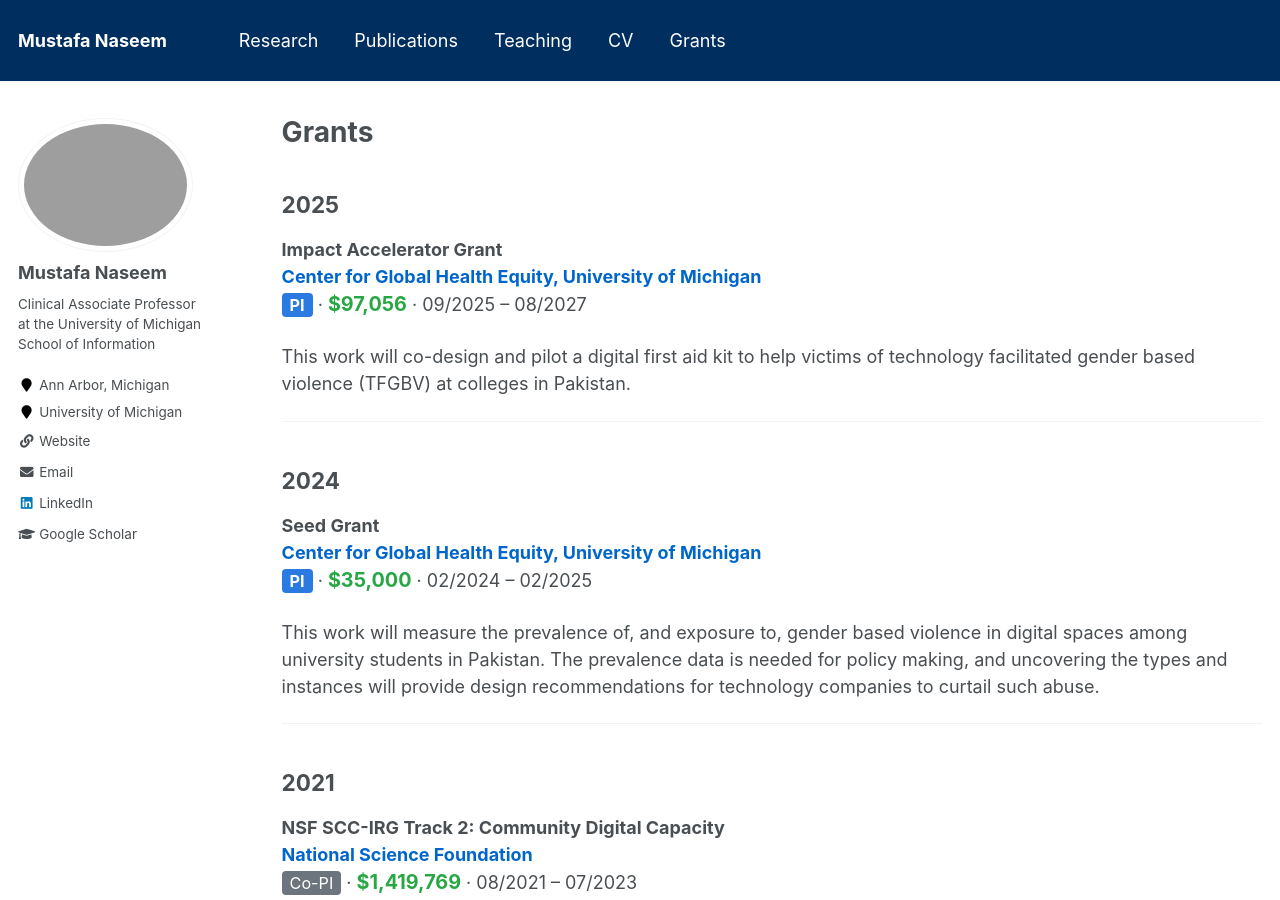
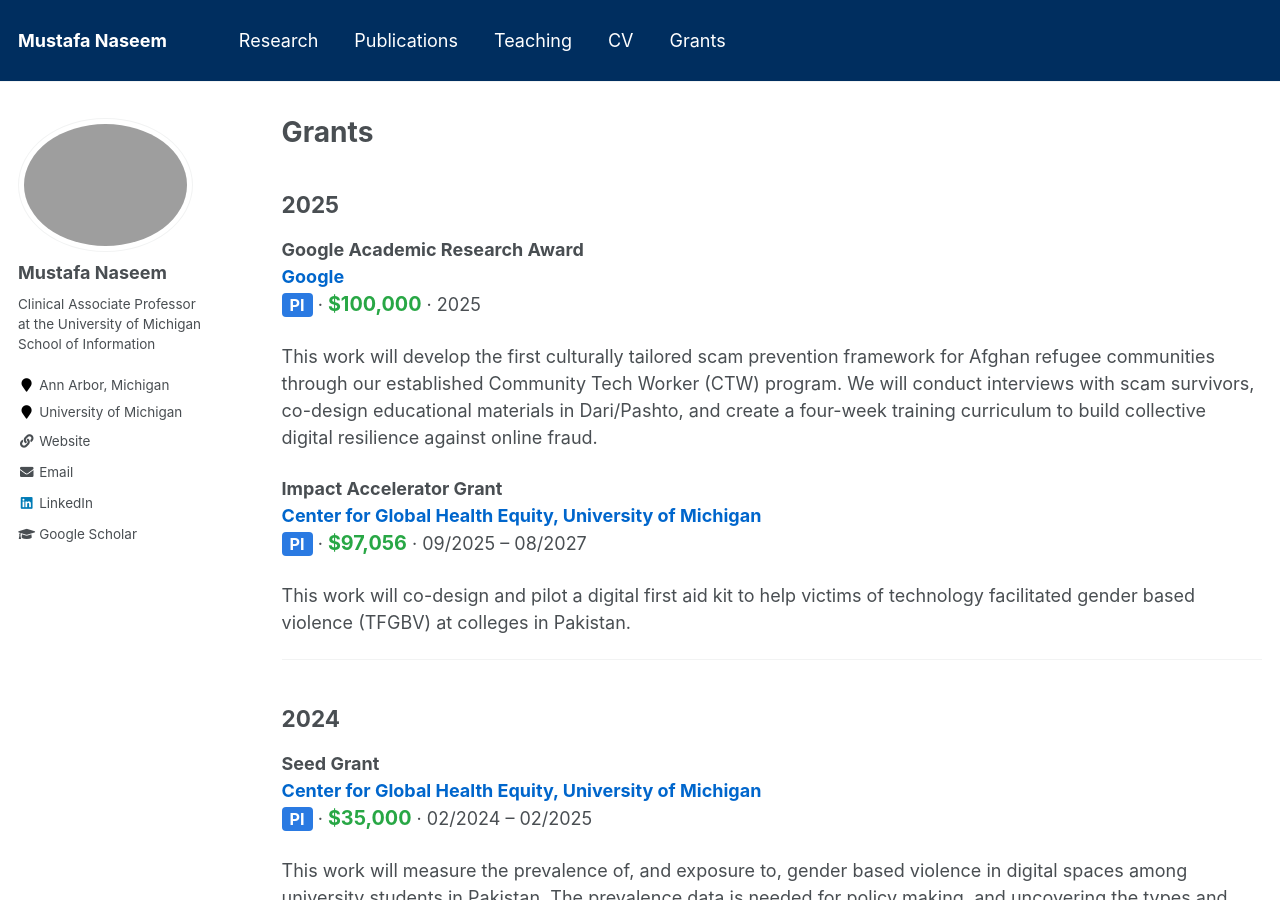
Before and after one commit to mustafanaseem/mustafanaseem.github.io, a Jekyll site: the page built from _pages/grants.md, in a window 1280 px wide and 900 px high. Built offline with Jekyll 4.4.1, drawn with Linux system fonts in a browser that asks for light colours.

Commit message:
Add Google Academic Research Award grant to 2025 section

```diff
--- a/_pages/grants.md
+++ b/_pages/grants.md
@@ -35,6 +35,12 @@ author_profile: true
 </style>
 
 ## 2025
+
+**Google Academic Research Award**
+<br><span class="grant-funder">Google</span>
+<br><span class="grant-role-pi">PI</span> · <span class="grant-amount">$100,000</span> · 2025
+
+This work will develop the first culturally tailored scam prevention framework for Afghan refugee communities through our established Community Tech Worker (CTW) program. We will conduct interviews with scam survivors, co-design educational materials in Dari/Pashto, and create a four-week training curriculum to build collective digital resilience against online fraud.
 
 **Impact Accelerator Grant**
 <br><span class="grant-funder">Center for Global Health Equity, University of Michigan</span>
```
